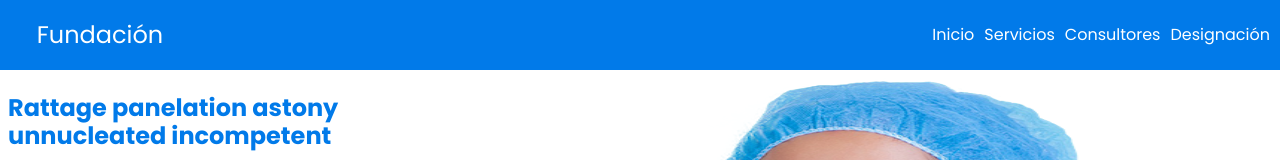
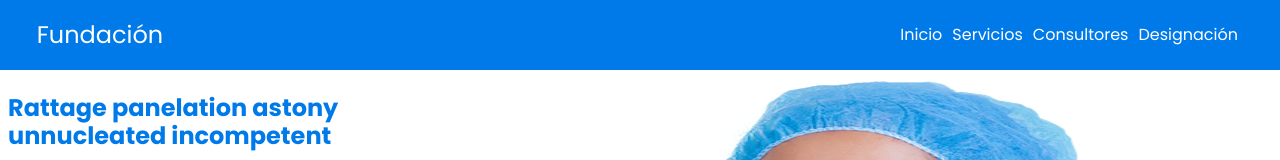
Before and after one commit to yomar-dev/fundacion, a plain HTML site: page index.html in a window 1280 px wide. Shown: the top 160 px of the page. Drawn offline with nearby package versions, Linux system fonts and the light colour scheme.

Commit message:
Fix - Menú versión desktop

```diff
--- a/sass/style.scss
+++ b/sass/style.scss
@@ -385,6 +385,7 @@ section.info{
 		.fundacion-nav ul{
 			display: flex;
 			justify-content: flex-end;
+			padding-right: 2em;
 
 			li{
 				margin-right: 10px;
```
Also changed, not shown: css/style.css.
